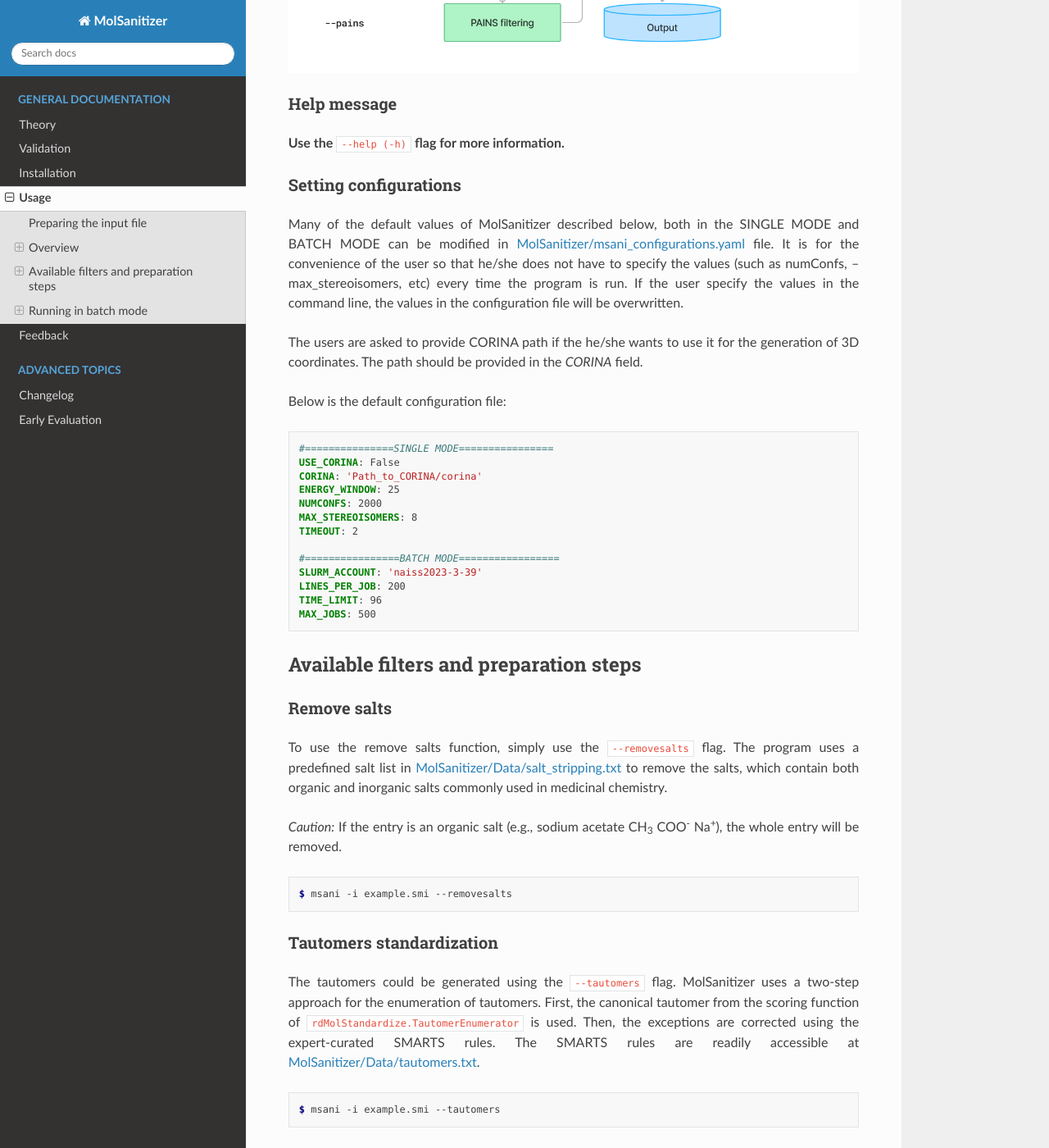
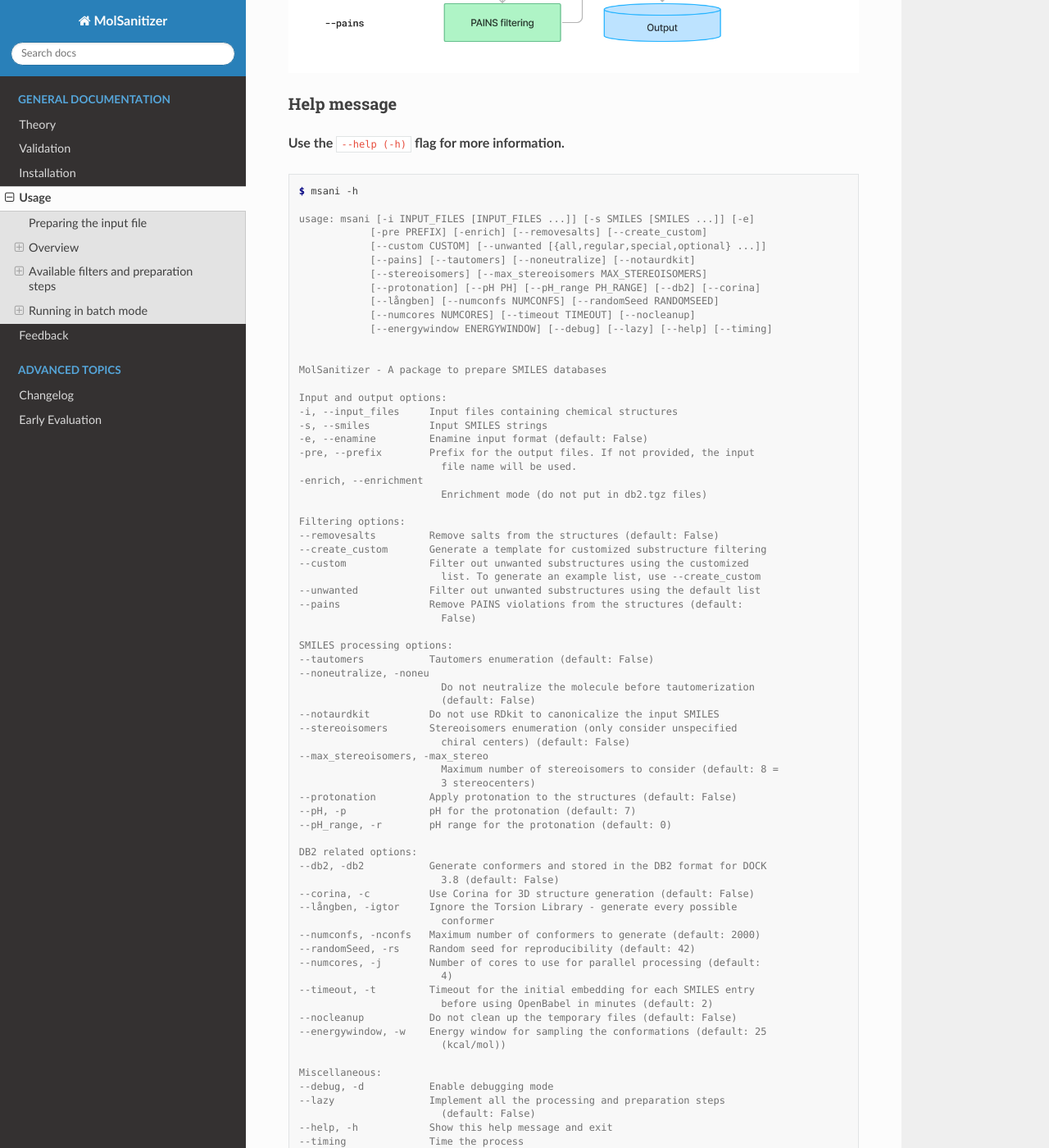
Before and after one commit to phonglam3103/msani-readthedocs, a Sphinx documentation site: the page built from docs/source/usage.rst, in a window 1280 px wide and 1400 px high, scrolled down 1138 px. Shown: the whole window at 82% size. Built offline with Sphinx 7.4.7 and the Read the Docs theme 3.1.0, drawn with Linux system fonts in a browser that asks for light colours; formulas are drawn with MathJax 3; some of the changed lines change nothing that is shown.

Commit message:
Update formats

```diff
--- a/docs/source/usage.rst
+++ b/docs/source/usage.rst
@@ -44,8 +44,8 @@
 
 **Use the** ``--help (-h)`` **flag for more information.**
 
+.. code-block:: console
 
-.. code-block:: console
     $ msani -h
 
     usage: msani [-i INPUT_FILES [INPUT_FILES ...]] [-s SMILES [SMILES ...]] [-e]
@@ -57,7 +57,7 @@
                 [--långben] [--numconfs NUMCONFS] [--randomSeed RANDOMSEED]
                 [--numcores NUMCORES] [--timeout TIMEOUT] [--nocleanup]
                 [--energywindow ENERGYWINDOW] [--debug] [--lazy] [--help] [--timing]
-                [--test]
+
 
     MolSanitizer - A package to prepare SMILES databases
 
@@ -116,8 +116,6 @@
                             (default: False)
     --help, -h            Show this help message and exit
     --timing              Time the process
-    --test                Test mode (silent mode)
-
 
 
 Setting configurations
```
